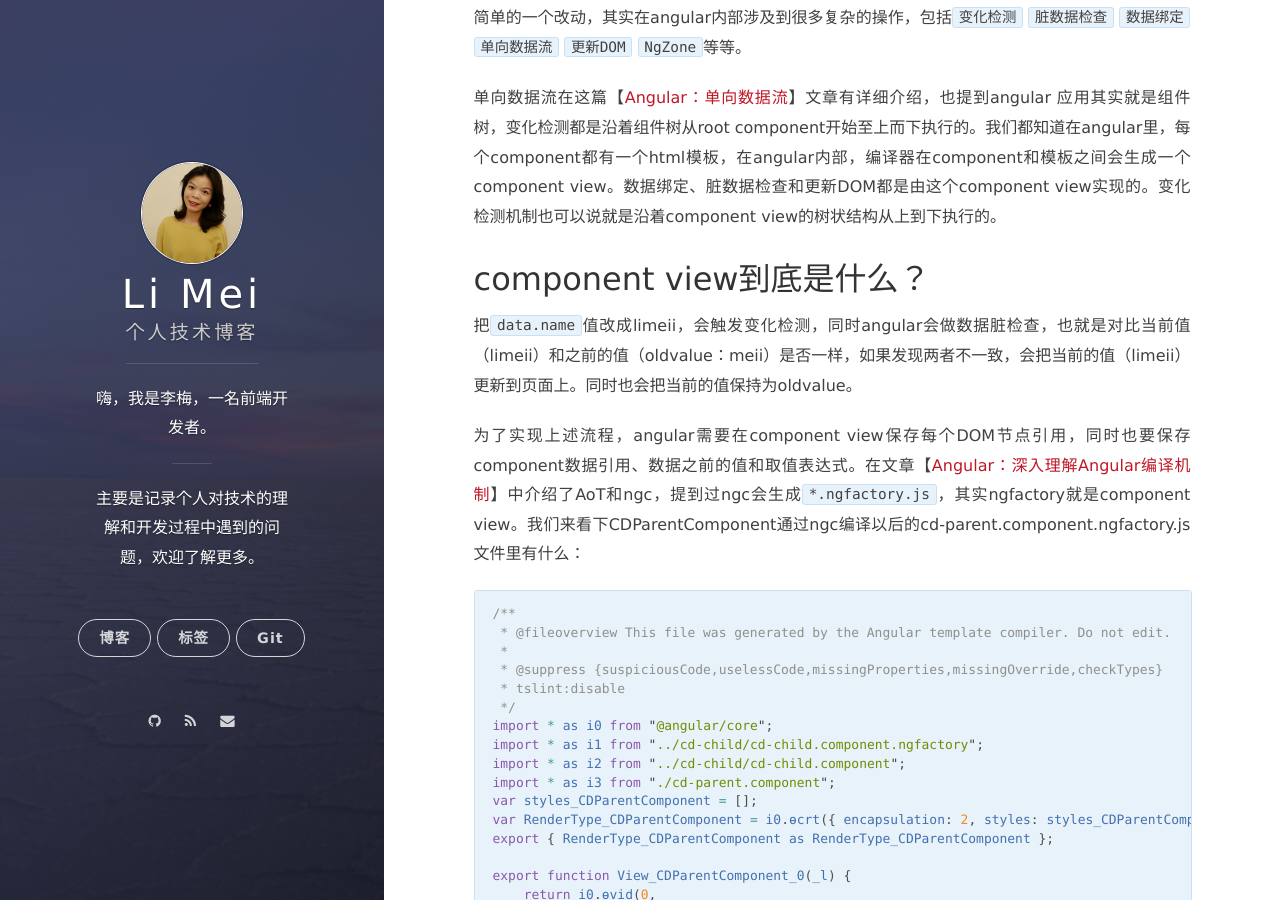
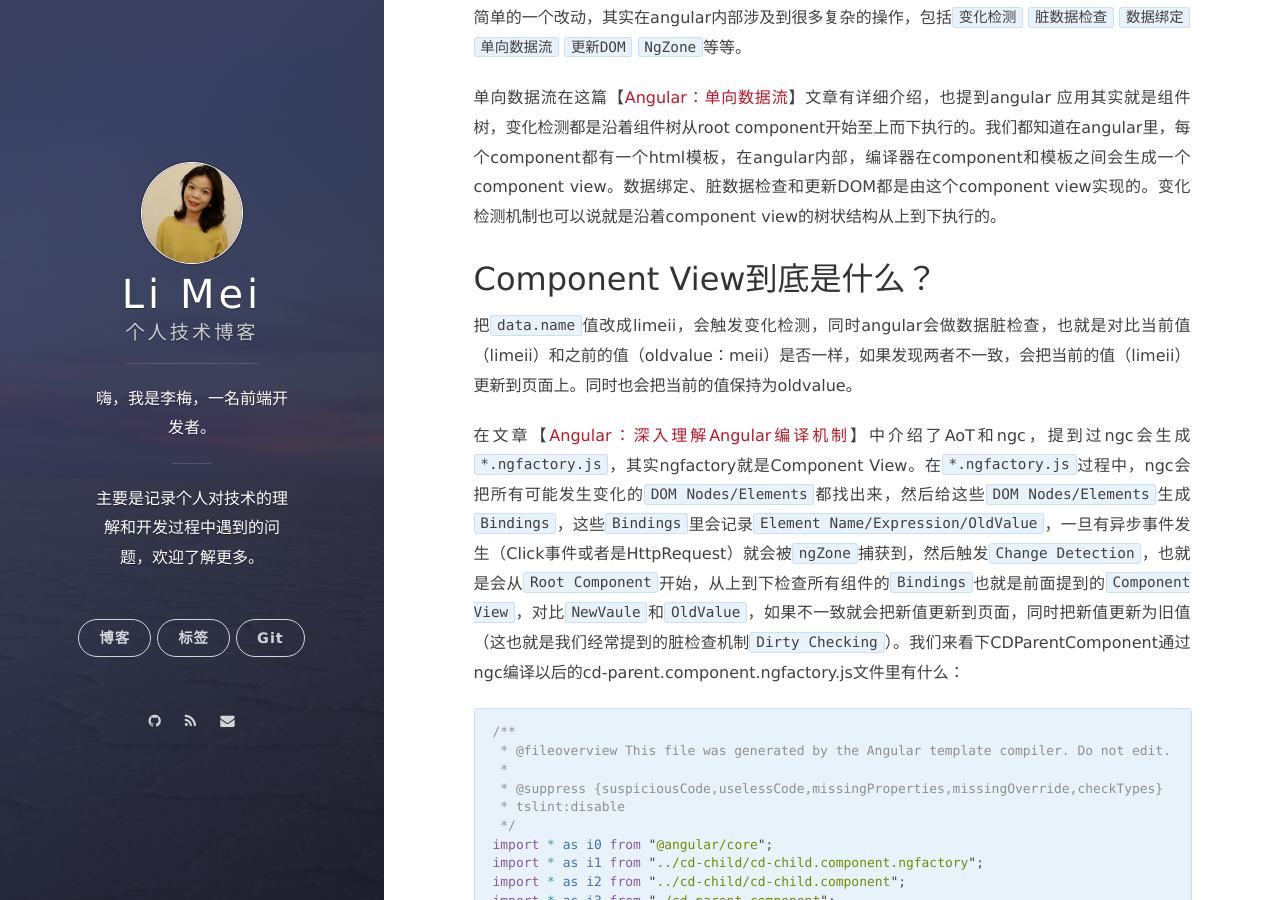
Before and after one commit to LiMeii/LiMeii.github.io, a Jekyll site: the page built from _posts/2019-06-23-angular-changedetection.md, in a window 1280 px wide and 900 px high, scrolled down 521 px. Built offline with Jekyll 4.4.1, drawn with Linux system fonts in a browser that asks for light colours; nearby versions of some CDN libraries.

Commit message:
update component view explanation in changedetection post

````diff
--- a/_posts/2019-06-23-angular-changedetection.md
+++ b/_posts/2019-06-23-angular-changedetection.md
@@ -27,13 +27,13 @@
 单向数据流在这篇【[Angular：单向数据流](https://limeii.github.io/2019/06/angular-unidirectional-data-flow/)】文章有详细介绍，也提到angular 应用其实就是组件树，变化检测都是沿着组件树从root component开始至上而下执行的。我们都知道在angular里，每个component都有一个html模板，在angular内部，编译器在component和模板之间会生成一个component view。数据绑定、脏数据检查和更新DOM都是由这个component view实现的。变化检测机制也可以说就是沿着component view的树状结构从上到下执行的。
 
 
-## component view到底是什么？
+## Component View到底是什么？
 
 
 把```data.name```值改成limeii，会触发变化检测，同时angular会做数据脏检查，也就是对比当前值（limeii）和之前的值（oldvalue：meii）是否一样，如果发现两者不一致，会把当前的值（limeii）更新到页面上。同时也会把当前的值保持为oldvalue。
 
 
-为了实现上述流程，angular需要在component view保存每个DOM节点引用，同时也要保存component数据引用、数据之前的值和取值表达式。在文章【[Angular：深入理解Angular编译机制](https://limeii.github.io/2019/08/angular-compiler/)】中介绍了AoT和ngc，提到过ngc会生成```*.ngfactory.js```，其实ngfactory就是component view。我们来看下CDParentComponent通过ngc编译以后的cd-parent.component.ngfactory.js文件里有什么：
+在文章【[Angular：深入理解Angular编译机制](https://limeii.github.io/2019/08/angular-compiler/)】中介绍了AoT和ngc，提到过ngc会生成```*.ngfactory.js```，其实ngfactory就是Component View。在```*.ngfactory.js```过程中，ngc会把所有可能发生变化的```DOM Nodes/Elements```都找出来，然后给这些```DOM Nodes/Elements```生成```Bindings```，这些```Bindings```里会记录```Element Name/Expression/OldValue```，一旦有异步事件发生（Click事件或者是HttpRequest）就会被```ngZone```捕获到，然后触发```Change Detection```，也就是会从```Root Component```开始，从上到下检查所有组件的```Bindings```也就是前面提到的```Component View```，对比```NewVaule```和```OldValue```，如果不一致就会把新值更新到页面，同时把新值更新为旧值（这也就是我们经常提到的脏检查机制```Dirty Checking```）。我们来看下CDParentComponent通过ngc编译以后的cd-parent.component.ngfactory.js文件里有什么：
 
 ```js
 /**
````
